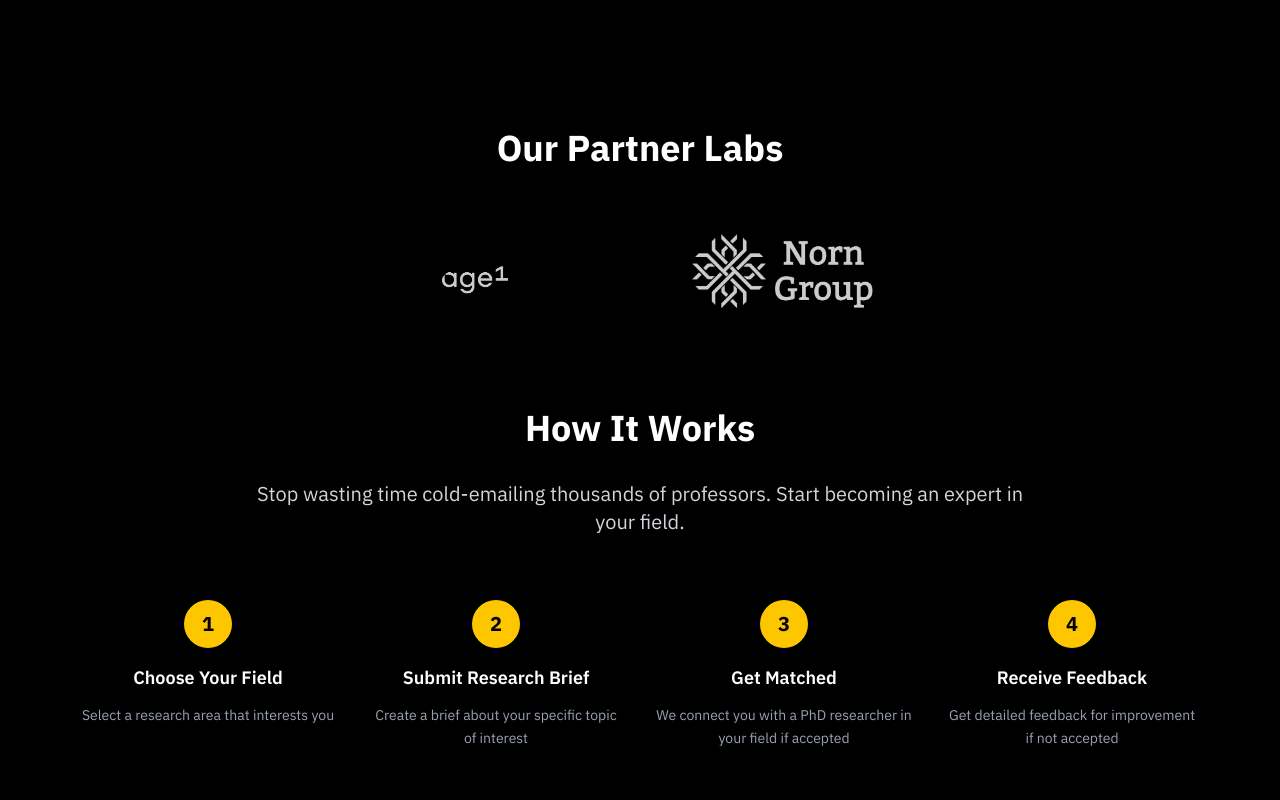
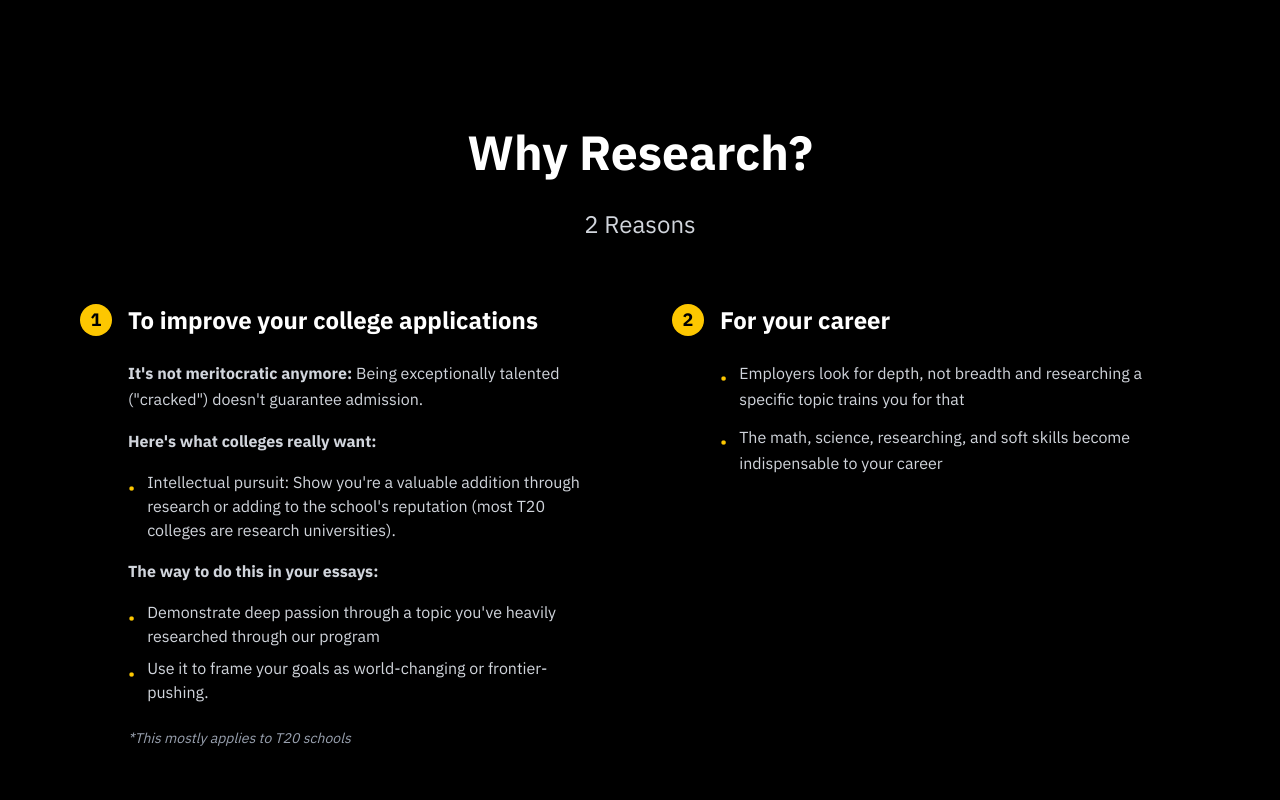
Before and after one commit to DaInfernalCoder/ultra-research-fellowship, a Next.js app: page / in a window 1280 px wide. Shown: the part 800-1600 px from the top of the page. Built offline with nearby package versions, Linux system fonts and the light colour scheme.

Commit message:
research

```diff
--- a/src/app/page.tsx
+++ b/src/app/page.tsx
@@ -5,6 +5,7 @@ import { ResearchView } from "@/types";
 import Header from "@/components/layout/Header";
 import Footer from "@/components/layout/Footer";
 import HeroSection from "@/components/sections/HeroSection";
+import WhyResearchSection from "@/components/sections/WhyResearchSection";
 import PartnerLabsSection from "@/components/sections/PartnerLabsSection";
 import ResearchApplicationSection from "@/components/sections/ResearchApplicationSection";
 import CTASection from "@/components/sections/CTASection";
@@ -27,6 +28,9 @@ export default function Home() {
         <HeroSection onApplyClick={scrollToApply} />
       </section>
 
+      {/* Why Research Section */}
+      <WhyResearchSection />
+
       {/* Researchers Section */}
       <PartnerLabsSection />
 
--- /dev/null
+++ b/src/components/sections/WhyResearchSection.tsx
@@ -0,0 +1,103 @@
+export default function WhyResearchSection() {
+  return (
+    <section className="min-h-screen flex items-center justify-center py-20 md:py-32 px-12 md:px-16 lg:px-20">
+      <div className="max-w-6xl mx-auto text-center">
+        <h2 className="text-3xl md:text-4xl lg:text-5xl font-bold mb-8">
+          Why Research?
+        </h2>
+
+        <p className="text-xl md:text-2xl text-gray-300 mb-16">2 Reasons</p>
+
+        <div className="grid grid-cols-1 lg:grid-cols-2 gap-12 lg:gap-16">
+          {/* Reason 1: College Applications */}
+          <div className="text-left">
+            <div className="flex items-start gap-4 mb-6">
+              <div className="w-8 h-8 bg-yellow-400 text-black font-bold rounded-full flex items-center justify-center text-lg flex-shrink-0">
+                1
+              </div>
+              <h3 className="text-xl md:text-2xl font-bold">
+                To improve your college applications
+              </h3>
+            </div>
+
+            <div className="space-y-4">
+              <p className="text-gray-300 leading-relaxed ml-12">
+                <strong>It&apos;s not meritocratic anymore:</strong> Being
+                exceptionally talented (&quot;cracked&quot;) doesn&apos;t
+                guarantee admission.
+              </p>
+
+              <p className="text-gray-300 leading-relaxed ml-12">
+                <strong>Here&apos;s what colleges really want:</strong>
+              </p>
+
+              <ul className="text-gray-300 space-y-2 ml-12">
+                <li className="flex items-start gap-3">
+                  <span className="text-yellow-400 mt-1 text-lg">•</span>
+                  <span>
+                    Intellectual pursuit: Show you&apos;re a valuable addition
+                    through research or adding to the school&apos;s reputation
+                    (most T20 colleges are research universities).
+                  </span>
+                </li>
+              </ul>
+
+              <p className="text-gray-300 leading-relaxed ml-12">
+                <strong>The way to do this in your essays:</strong>
+              </p>
+
+              <ul className="text-gray-300 space-y-2 ml-12">
+                <li className="flex items-start gap-3">
+                  <span className="text-yellow-400 mt-1 text-lg">•</span>
+                  <span>
+                    Demonstrate deep passion through a topic you&apos;ve heavily
+                    researched through our program
+                  </span>
+                </li>
+                <li className="flex items-start gap-3">
+                  <span className="text-yellow-400 mt-1 text-lg">•</span>
+                  <span>
+                    Use it to frame your goals as world-changing or frontier-pushing.
+                  </span>
+                </li>
+              </ul>
+
+              <p className="text-gray-400 text-sm mt-6 italic ml-12">
+                *This mostly applies to T20 schools
+              </p>
+            </div>
+          </div>
+
+          {/* Reason 2: Career */}
+          <div className="text-left">
+            <div className="flex items-start gap-4 mb-6">
+              <div className="w-8 h-8 bg-yellow-400 text-black font-bold rounded-full flex items-center justify-center text-lg flex-shrink-0">
+                2
+              </div>
+              <h3 className="text-xl md:text-2xl font-bold">For your career</h3>
+            </div>
+
+            <div className="space-y-4">
+              <ul className="text-gray-300 space-y-3 ml-12">
+                <li className="flex items-start gap-3">
+                  <span className="text-yellow-400 mt-1 text-lg">•</span>
+                  <span className="leading-relaxed">
+                    Employers look for depth, not breadth and researching a
+                    specific topic trains you for that
+                  </span>
+                </li>
+                <li className="flex items-start gap-3">
+                  <span className="text-yellow-400 mt-1 text-lg">•</span>
+                  <span className="leading-relaxed">
+                    The math, science, researching, and soft skills become
+                    indispensable to your career
+                  </span>
+                </li>
+              </ul>
+            </div>
+          </div>
+        </div>
+      </div>
+    </section>
+  );
+}
```
